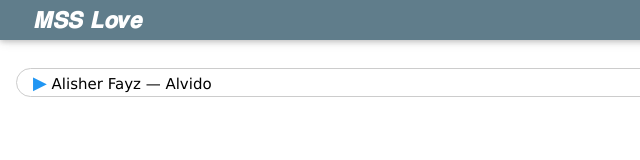
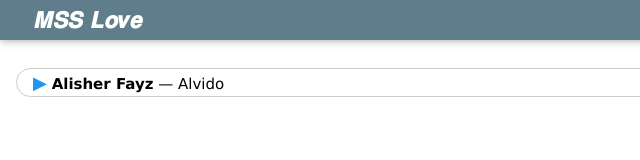
Before and after one commit to mss-love/MSS-Love, a plain HTML site: page index.html in a window 1280 px wide. Shown: the full height of the page, 0-640 px from the left. Drawn offline with nearby package versions, Linux system fonts and the light colour scheme.

Commit message:
update index.html

```diff
--- a/index.html
+++ b/index.html
@@ -15,7 +15,7 @@
 <div class="w3-container">
 
 <a class="w3-bar" href="#"><div class="w3-container w3-border w3-round-xlarge">
-    <b class="w3-text-blue w3-large">▶</b> Alisher Fayz</b>&#160;— Alvido
+    <b class="w3-text-blue w3-large">▶</b> <b>Alisher Fayz</b>&#160;— Alvido
 </div></a>
 
 
```
